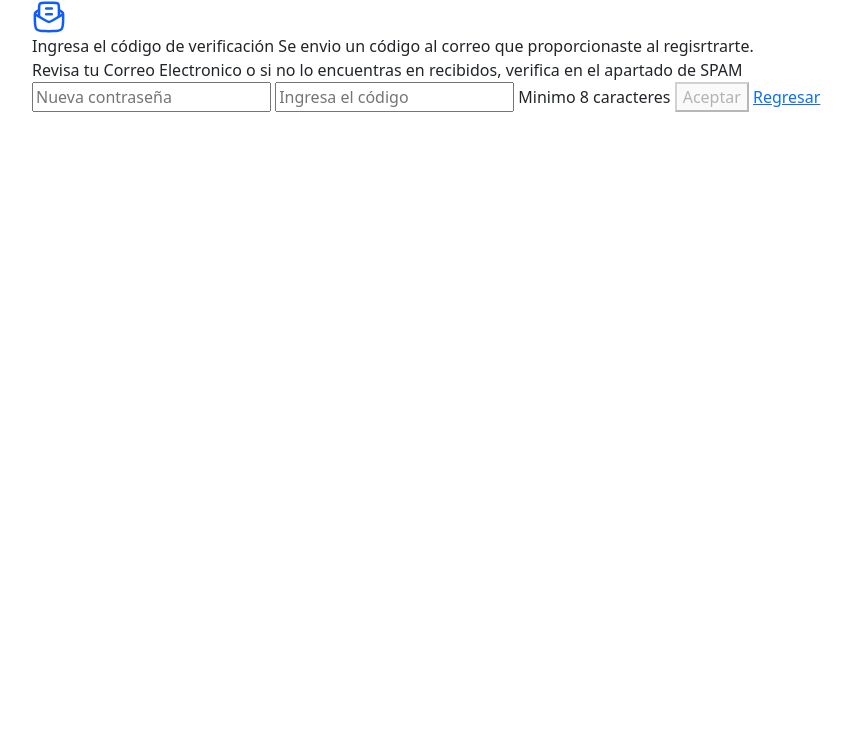
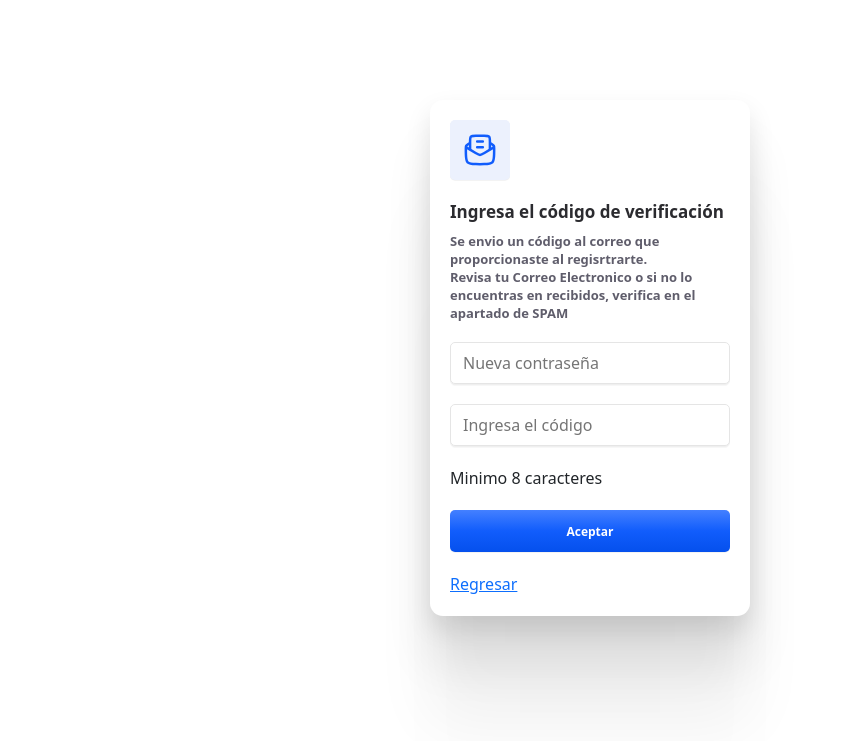
Before and after one commit to EidalPRO/ortographic-v3, a PHP site: the page made by recuperacion-contraseña.php in a window 1280 px wide. Shown: the top 741 px of the page, without its empty margins (50-899 px from the left). Run offline with PHP 8.4, Linux system fonts and the light colour scheme; some libraries are stand-ins or nearby versions.

Commit message:
terminado

```diff
--- /dev/null
+++ b/assets/css/recupera.css
@@ -0,0 +1,100 @@
+body {
+    display: flex;
+    justify-content: center;
+    align-items: center;
+}
+
+.container {
+    display: flex;
+    justify-content: center;
+    align-items: center;
+
+    margin-top: 100px;
+}
+
+.popup {
+    position: relative;
+    width: 320px;
+    height: fit-content;
+    background: #FFFFFF;
+    box-shadow: 0px 187px 75px rgba(0, 0, 0, 0.01), 0px 105px 63px rgba(0, 0, 0, 0.05), 0px 47px 47px rgba(0, 0, 0, 0.09), 0px 12px 26px rgba(0, 0, 0, 0.1), 0px 0px 0px rgba(0, 0, 0, 0.1);
+    border-radius: 13px;
+}
+
+.form {
+    display: flex;
+    flex-direction: column;
+    align-items: flex-start;
+    padding: 20px;
+    gap: 20px;
+}
+
+.icon {
+    display: flex;
+    align-items: center;
+    justify-content: center;
+    width: 60px;
+    height: 60px;
+    background: #ECF1FD;
+    box-shadow: 0px 0.5px 0.5px #EFEFEF, 0px 1px 0.5px rgba(239, 239, 239, 0.5);
+    border-radius: 5px;
+}
+
+.note {
+    display: flex;
+    flex-direction: column;
+    gap: 8px;
+}
+
+.title {
+    font-style: normal;
+    font-weight: 700;
+    font-size: 17px;
+    line-height: 24px;
+    color: #2B2B2F;
+}
+
+.subtitle {
+    font-style: normal;
+    font-weight: 600;
+    font-size: 13px;
+    line-height: 18px;
+    color: #5F5D6B;
+}
+
+.input_field {
+    width: 100%;
+    height: 42px;
+    padding: 0 0 0 12px;
+    border-radius: 5px;
+    outline: none;
+    border: 1px solid #e5e5e5;
+    filter: drop-shadow(0px 1px 0px #efefef) drop-shadow(0px 1px 0.5px rgba(239, 239, 239, 0.5));
+    transition: all 0.3s cubic-bezier(0.15, 0.83, 0.66, 1);
+}
+
+.input_field:focus {
+    border: 1px solid transparent;
+    box-shadow: 0px 0px 0px 1px #2B2B2F;
+    background-color: transparent;
+}
+
+.form button.submit {
+    display: flex;
+    flex-direction: row;
+    justify-content: center;
+    align-items: center;
+    padding: 10px 18px;
+    gap: 10px;
+    width: 100%;
+    height: 42px;
+    background: linear-gradient(180deg, #4480FF 0%, #115DFC 50%, #0550ED 100%);
+    box-shadow: 0px 0.5px 0.5px #EFEFEF, 0px 1px 0.5px rgba(239, 239, 239, 0.5);
+    border-radius: 5px;
+    border: 0;
+    font-style: normal;
+    font-weight: 600;
+    font-size: 12px;
+    line-height: 15px;
+    color: #ffffff;
+}
--- a/assets/js/jugar.js
+++ b/assets/js/jugar.js
@@ -345,7 +345,7 @@ document.addEventListener('DOMContentLoaded', function () {
                         logroObtenido = data.logro;
                         logroAMostrar = (logroObtenido === "logro1") ? 'Maestro de la Acentuación' : (logroObtenido === "logro2") ? 'Rey de las Letras' : (logroObtenido === "logro3") ? 'Señor de la Concordancia' : 'Experto en Gramática';
                         var logroImagen = (logroObtenido === "logro1") ? 'Acentuacion.webp' : (logroObtenido === "logro2") ? 'Logro-letras.webp' : (logroObtenido === "logro3") ? 'Concordancia.webp' : 'Gramatica.webp';
-
+                        console.log(logroFinal)
                         Swal.fire({
                             title: "Felicidades!",
                             text: `Acabas de obtener el logro ${logroAMostrar}.
```
Also changed, not shown: assets/css/main.css (+20 -12 lines), index.php (+17 -58 lines).
